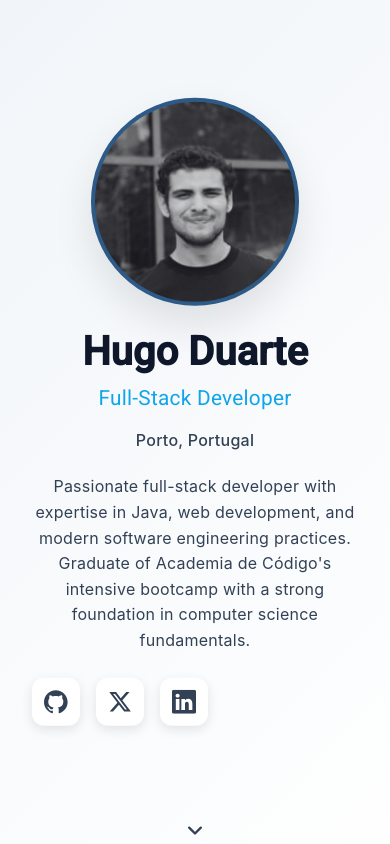
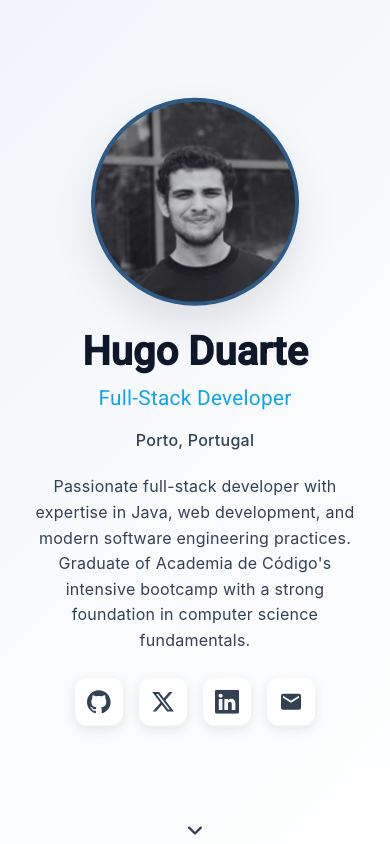
Before and after one commit to hsduarte/hsduarte.com, an Angular app: page / in a window 390 px wide. Shown: the top 844 px of the page. Built offline with nearby package versions, Linux system fonts and the light colour scheme.

Commit message:
Add email contact and improve mobile social links
- Add hello@hsduarte.com email link to social media section
- Center social media icons on mobile for better alignment
- Ensure email icon matches styling of other social icons

```diff
--- a/src/app/app.component.html
+++ b/src/app/app.component.html
@@ -51,6 +51,15 @@
           >
             <svg width="24" height="24" fill="currentColor" viewBox="0 0 16 16">
               <path d="M0 1.146C0 .513.526 0 1.175 0h13.65C15.474 0 16 .513 16 1.146v13.708c0 .633-.526 1.146-1.175 1.146H1.175C.526 16 0 15.487 0 14.854zm4.943 12.248V6.169H2.542v7.225zm-1.2-8.212c.837 0 1.358-.554 1.358-1.248-.015-.709-.52-1.248-1.342-1.248S2.4 3.226 2.4 3.934c0 .694.521 1.248 1.327 1.248zm4.908 8.212V9.359c0-.216.016-.432.08-.586.173-.431.568-.878 1.232-.878.869 0 1.216.662 1.216 1.634v3.865h2.401V9.25c0-2.22-1.184-3.252-2.764-3.252-1.274 0-1.845.7-2.165 1.193v.025h-.016l.016-.025V6.169h-2.4c.03.678 0 7.225 0 7.225z"/>
+            </svg>
+          </a>
+          <a
+            href="mailto:hello@hsduarte.com"
+            aria-label="Email"
+            class="social-link"
+          >
+            <svg width="24" height="24" viewBox="0 0 24 24" fill="none" xmlns="http://www.w3.org/2000/svg">
+              <path d="M20 4H4c-1.1 0-1.99.9-1.99 2L2 18c0 1.1.9 2 2 2h16c1.1 0 2-.9 2-2V6c0-1.1-.9-2-2-2zm0 4l-8 5-8-5V6l8 5 8-5v2z"/>
             </svg>
           </a>
         </div>
--- a/src/app/app.component.scss
+++ b/src/app/app.component.scss
@@ -142,7 +142,7 @@
       box-shadow: 0 8px 24px rgba(0, 0, 0, 0.15);
 
       svg {
-        fill: var(--gray-900);
+        fill: var(--accent-blue);
       }
     }
   }
@@ -209,6 +209,10 @@
     &__description {
       font-size: 1rem;
       margin: 0 0 1.5rem 0;
+    }
+
+    &__social-links {
+      justify-content: center;
     }
 
     &__scroll-indicator {
```
